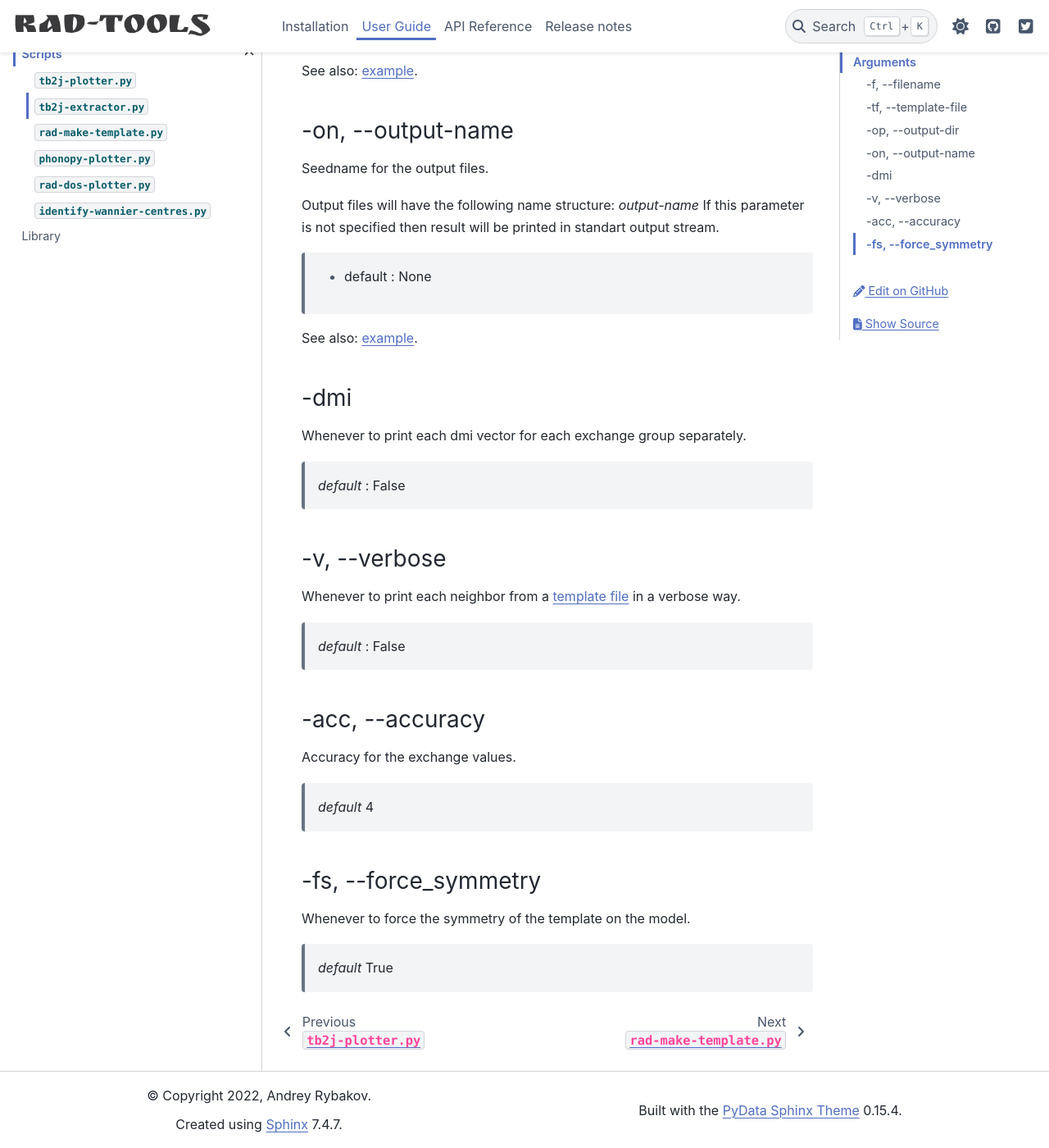
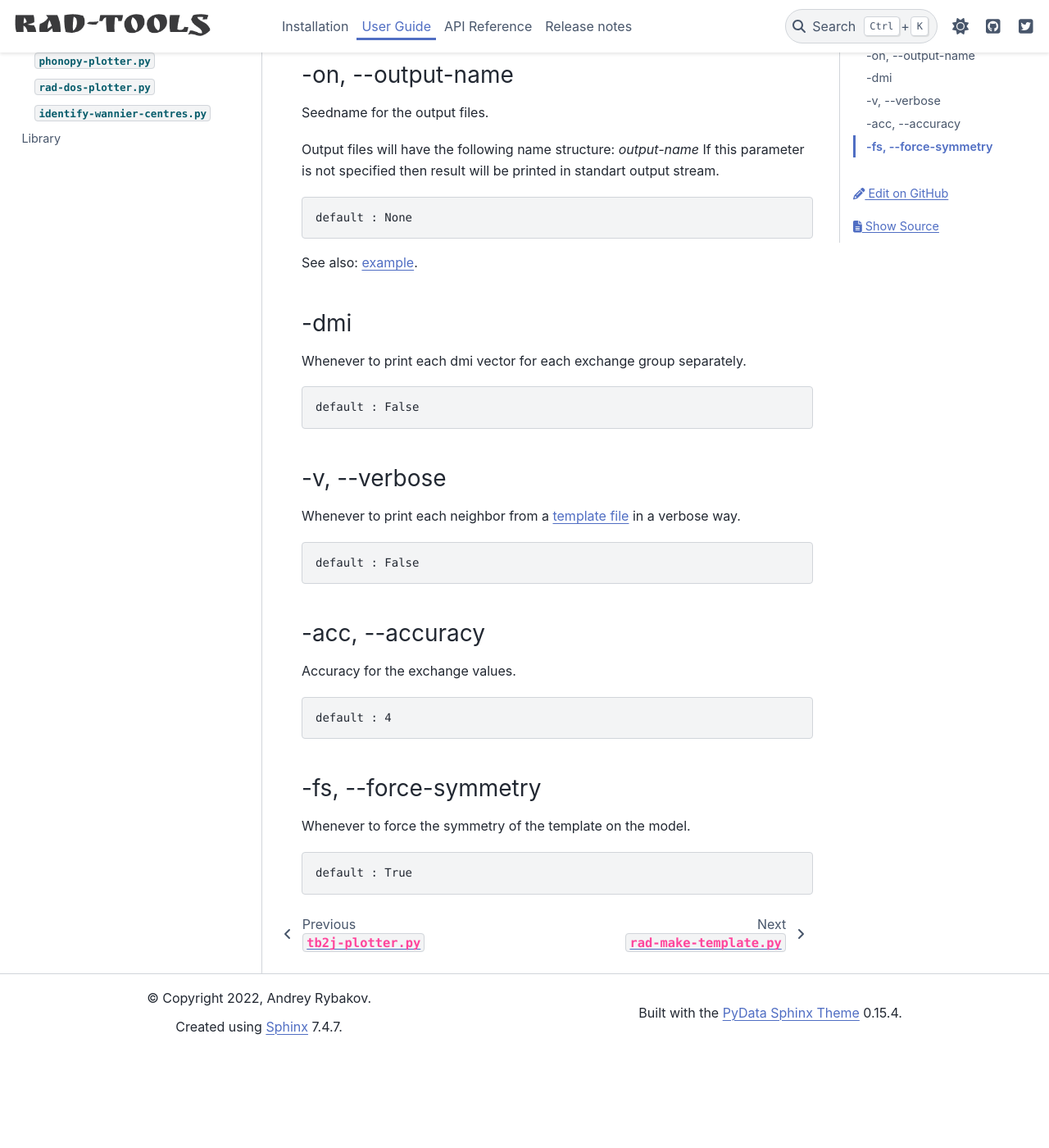
Before and after one commit to adrybakov/rad-tools, a Sphinx documentation site: the page built from docs/source/user-guide/tb2j-extractor.rst, in a window 1280 px wide and 1400 px high, scrolled down 2680 px. Shown: the whole window at 82% size. Built offline with Sphinx 7.4.7 and the PyData theme 0.15.4, drawn with Linux system fonts in a browser that asks for light colours; after the commit the page ends 3961 px from its top, so only the background shows below that.

Commit message:
MAke script docs consistent with scripts

```diff
--- a/docs/source/user-guide/tb2j-extractor.rst
+++ b/docs/source/user-guide/tb2j-extractor.rst
@@ -105,8 +105,9 @@
 Relative or absulute path to the *exchange.out* file,
 including the name and extention of the file itself.
 
-    * required
+.. code-block:: text
 
+    required
 
 .. _tb2j-extractor_template-file:
 
@@ -115,7 +116,10 @@
 Relative or absolute path to the template file,
 including the name and extention of the file.
 
-    * required
+.. code-block:: text
+
+    required
+
 
 See also: :ref:`template <rad-make-template>`
 
@@ -130,7 +134,9 @@
 The creation is applied recursevly to the path, starting from the right
 until the existing folder is reached.
 
-    * default : current directory
+.. code-block:: text
+
+    default : current directory
 
 See also: :ref:`example <scripts_output-notes>`.
 
@@ -145,7 +151,9 @@
 If this parameter is not specified then result will be printed in
 standart output stream.
 
-    * default : None
+.. code-block:: text
+
+    default : None
 
 See also: :ref:`example <scripts_output-notes>`.
 
@@ -156,7 +164,9 @@
 ----
 Whenever to print each dmi vector for each exchange group separately.
 
-    *default* : False
+.. code-block:: text
+
+    default : False
 
 
 .. _tb2j-extractor_verbose:
@@ -166,7 +176,9 @@
 Whenever to print each neighbor from a
 :ref:`template file <tb2j-extractor_template-file>` in a verbose way.
 
-    *default* : False
+.. code-block:: text
+
+    default : False
 
 .. _tb2j-extractor_accuracy:
 
@@ -174,12 +186,16 @@
 ----------------
 Accuracy for the exchange values.
 
-    *default* 4
+.. code-block:: text
+
+    default : 4
 
 .. _tb2j-extractor_force-symmetry:
 
--fs, --force_symmetry
+-fs, --force-symmetry
 ---------------------
 Whenever to force the symmetry of the template on the model.
 
-    *default* True
+.. code-block:: text
+
+    default : True
```
Also changed, not shown: docs/source/user-guide/phonopy-plotter.rst (+43 -0 lines), 1 other file.
